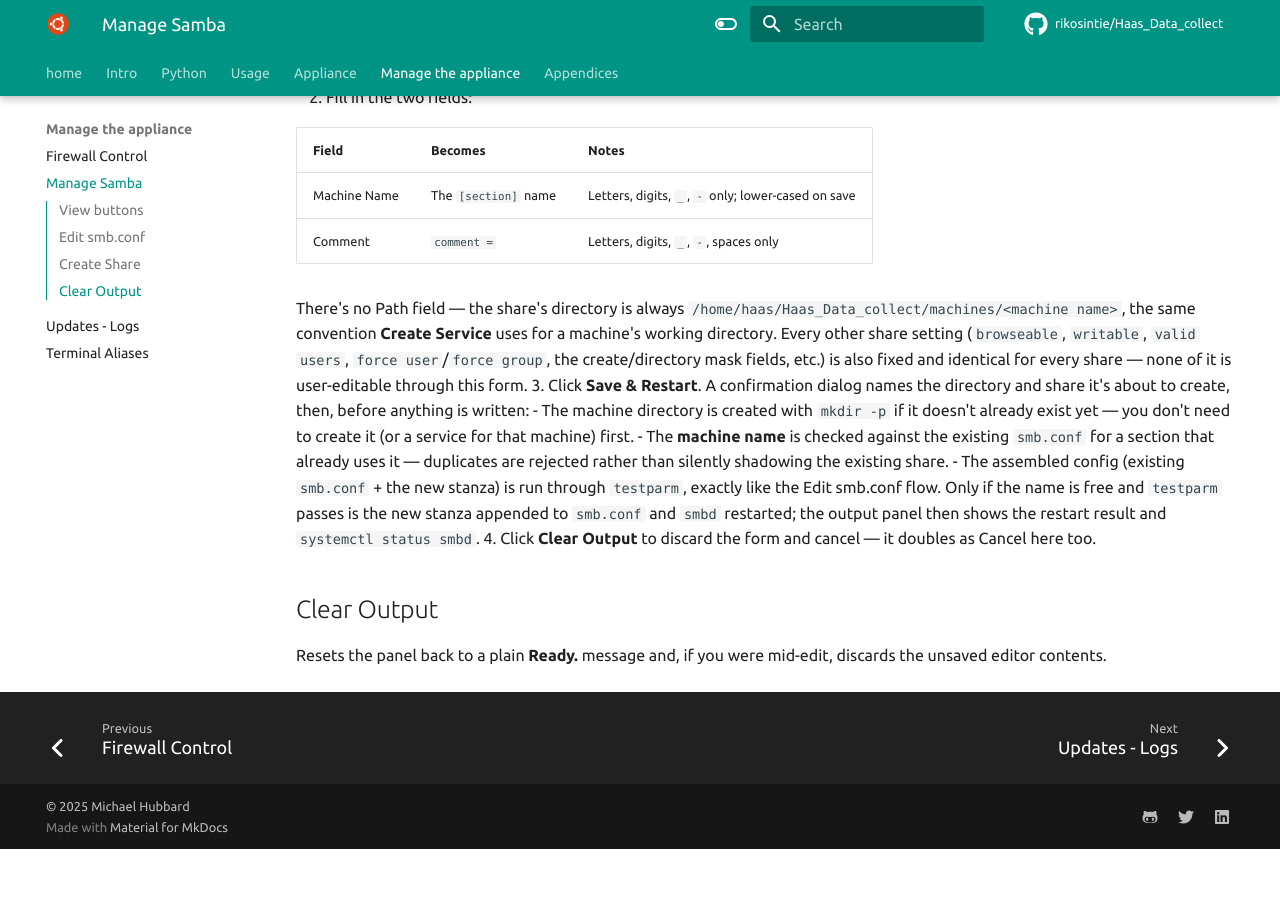
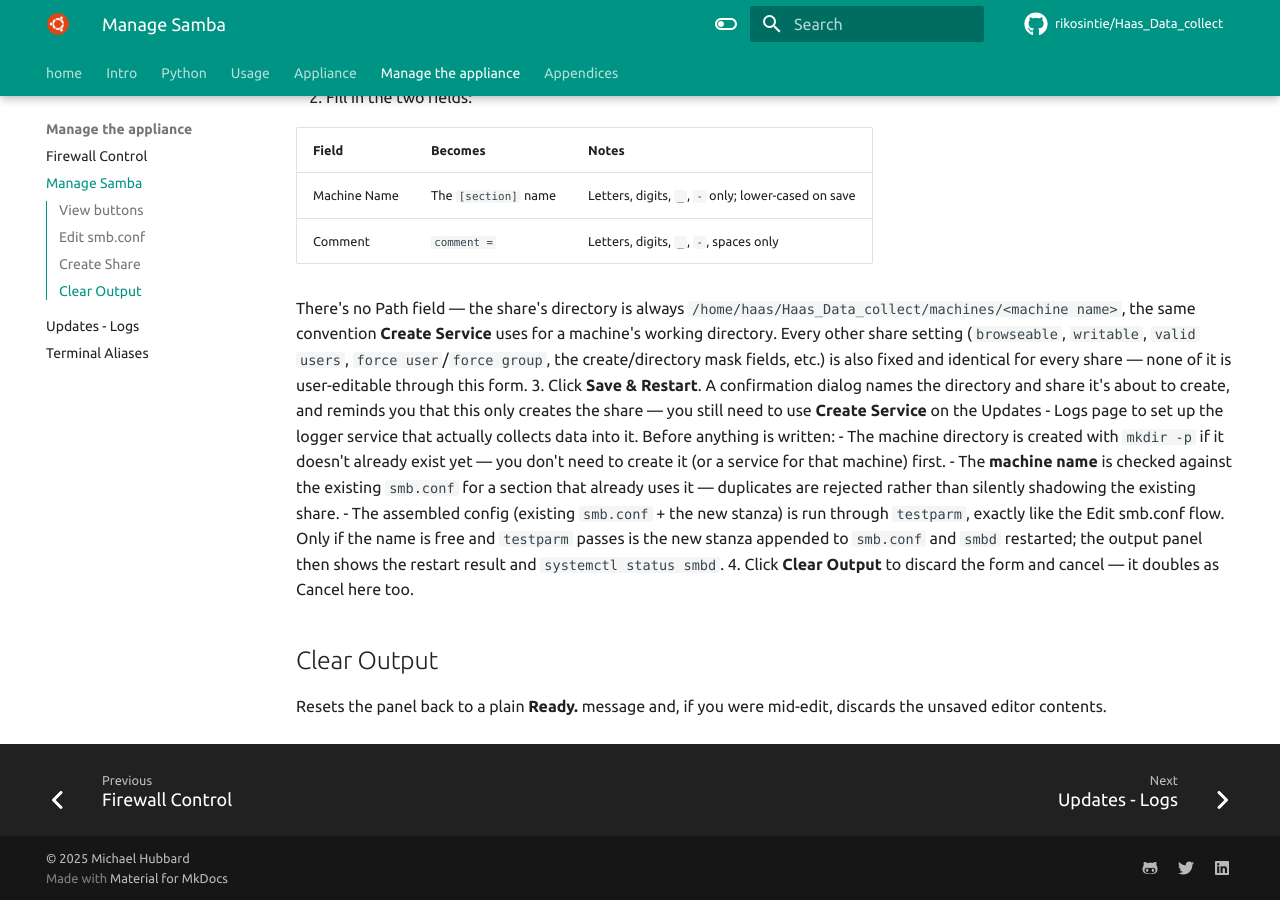
Before and after one commit to rikosintie/Haas_Data_collect, an MkDocs documentation site: the page built from docs/manage_the_appliance/samba.md, in a window 1280 px wide and 900 px high, scrolled down 1485 px. Built offline with MkDocs 1.6.1 and Material for MkDocs 9.7.7, drawn with Linux system fonts in a browser that asks for light colours; some web fonts are replaced; comment, search, counter and statistics services are not loaded; before the commit the page ends 2334 px from its top, so only the background shows below that.

Commit message:
Git Title: cockpit_samba: Add reminder to Create Share confirm dialog
Git Description:

Done. Added the reminder to the confirm dialog in cockpit_samba/samba.js (line ~246) — clicking Save & Restart on Create Share now shows:

▎ This will create /home/haas/Haas_Data_collect/machines/<machine> (if it doesn't already exist), add share [<machine>] to /etc/samba/smb.conf, and restart smbd.
▎
▎ Note: this only creates the share. Use the Updates - Logs page's Create Service button to set up the logger service for this machine.
▎
▎ Continue?

Also updated docs/manage_the_appliance/samba.md to mention this reminder in the Create Share walkthrough.

```diff
--- a/docs/manage_the_appliance/samba.md
+++ b/docs/manage_the_appliance/samba.md
@@ -73,7 +73,10 @@
    also fixed and identical for every share — none of it is user-editable
    through this form.
 3. Click **Save & Restart**. A confirmation dialog names the directory and
-   share it's about to create, then, before anything is written:
+   share it's about to create, and reminds you that this only creates the
+   share — you still need to use **Create Service** on the Updates - Logs
+   page to set up the logger service that actually collects data into it.
+   Before anything is written:
       - The machine directory is created with `mkdir -p` if it doesn't
         already exist yet — you don't need to create it (or a service for
         that machine) first.
```
Also changed, not shown: 1 other file.
